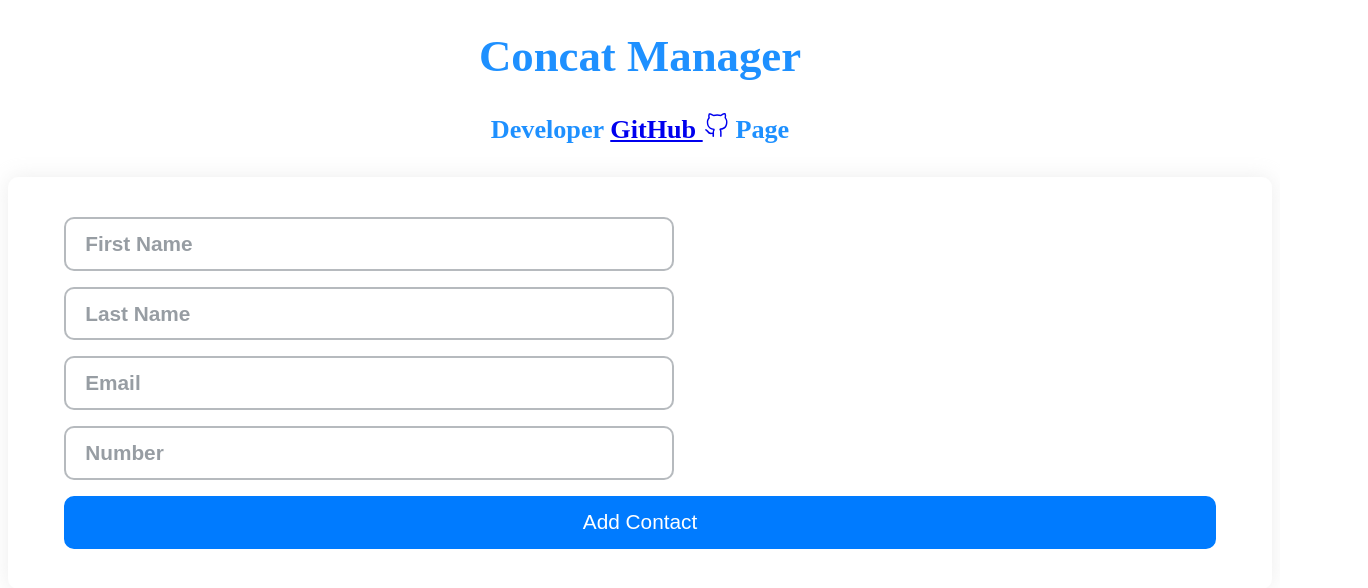
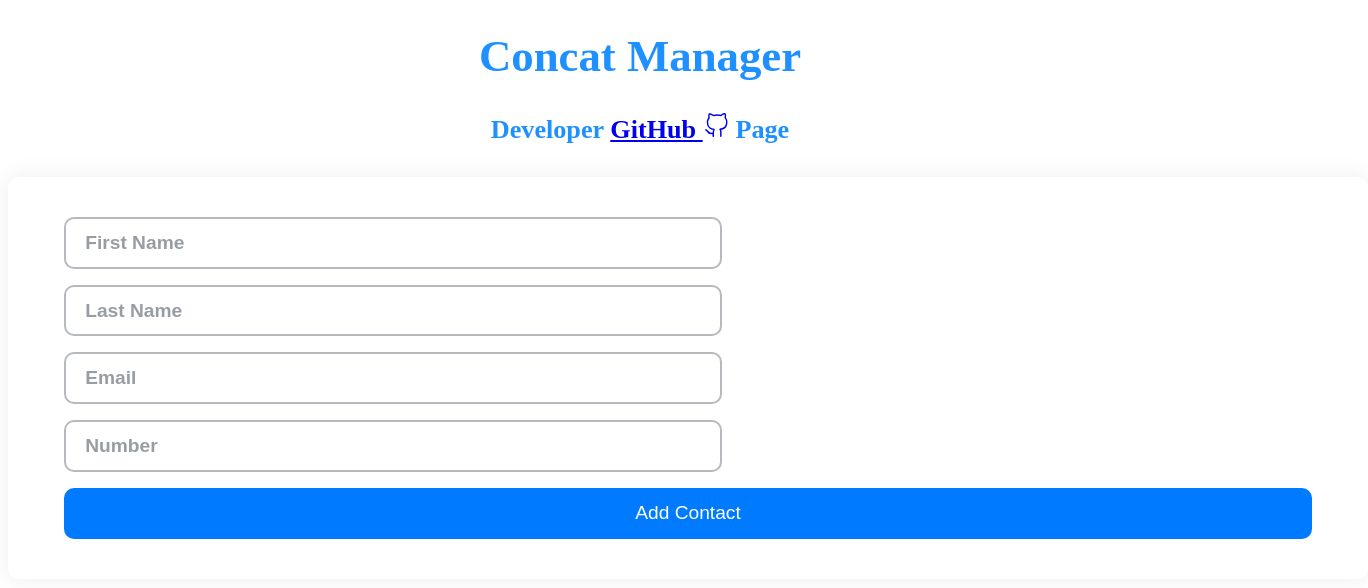
Before and after one commit to mahdl-karami/rjs-contacts, a React (Vite) app: page / in a window 1280 px wide. Shown: the top 588 px of the page, 1368 px wide, since content can reach past the window. Built offline with nearby package versions, Linux system fonts and the light colour scheme; the HTML template or start-up script is replaced by a standard one.

Commit message:
Test and Debug Compater-(Need Validation)

```diff
--- a/src/Styles/Form.module.css
+++ b/src/Styles/Form.module.css
@@ -1,5 +1,5 @@
 .form {
-	width: calc(100% - 6rem);
+	width: calc(100%);
 	box-shadow: 0 0 20px #e2e2e29b;
 	border-radius: 10px;
 	padding: 2rem 3rem;
@@ -16,7 +16,7 @@
 	border-radius: 10px;
 	font-weight: bold;
 	color: #6c757d;
-	font-size: 1.3rem;
+	font-size: 1.2rem;
 	&:focus {
 		border: 2px solid #007bff;
 	}
@@ -27,7 +27,7 @@
 	}
 }
 .form button {
-	font-size: 1.3rem;
+	font-size: 1.2rem;
 	width: 100%;
 	border: 2px solid #007bff;
 	margin: 0.5rem 0.5rem;
```
